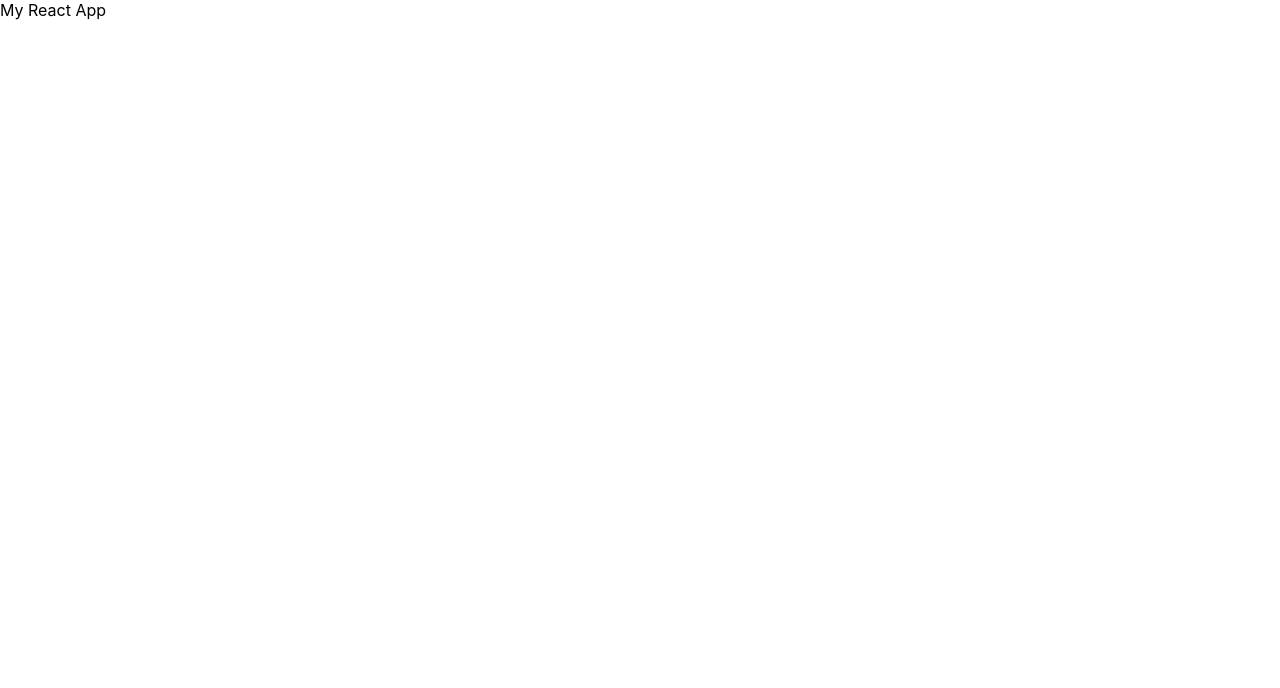
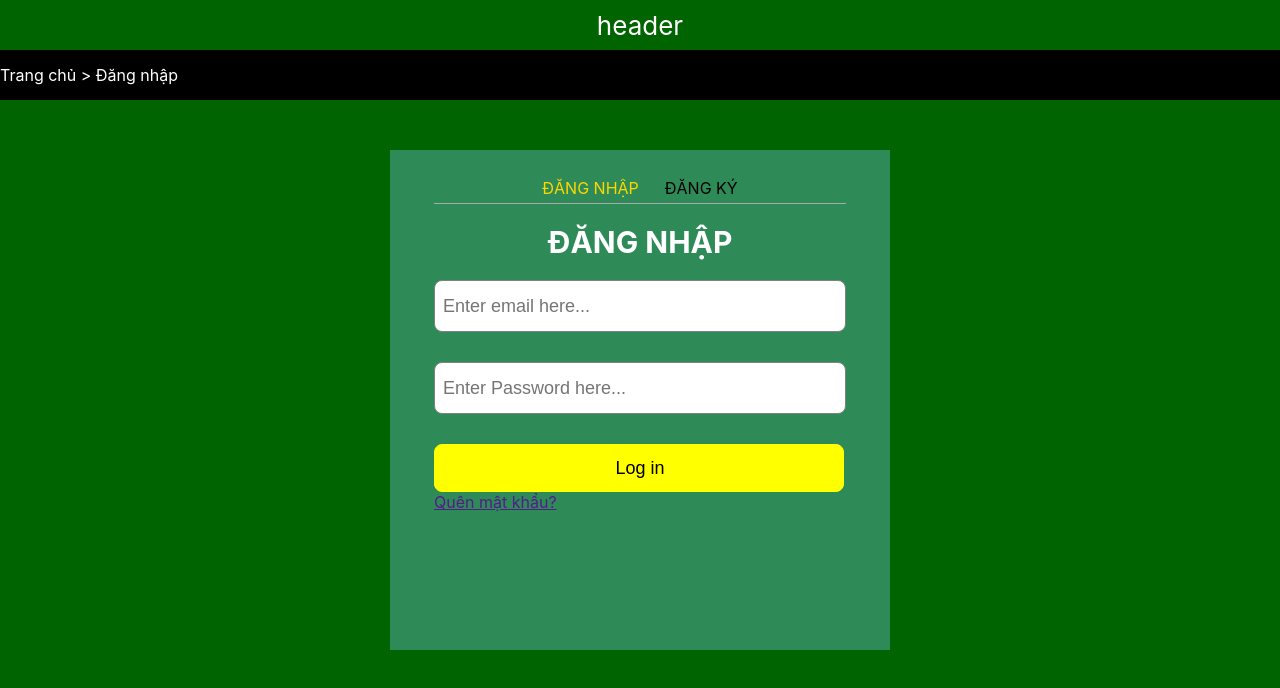
Before and after one commit to web-hus/web, a React (Create React App) app in the folder frontend/: page / in a window 1280 px wide. Shown: the top 688 px of the page. Built offline with nearby package versions, Linux system fonts and the light colour scheme; no server answers.

Commit message:
Trang đăng ký/đăng nhập v1

```diff
--- a/frontend/package.json
+++ b/frontend/package.json
@@ -8,7 +8,10 @@
     "@testing-library/user-event": "^13.5.0",
     "react": "^18.3.1",
     "react-dom": "^18.3.1",
+    "react-native": "^0.76.2",
+    "react-router-dom": "^6.28.0",
     "react-scripts": "5.0.1",
+    "react-tabs": "^6.0.2",
     "web-vitals": "^2.1.4"
   },
   "scripts": {
--- a/frontend/src/App.css
+++ b/frontend/src/App.css
@@ -1,5 +1,6 @@
 .App {
   text-align: center;
+  background-color: blue;
 }
 
 .App-logo {
@@ -14,14 +15,22 @@
 }
 
 .App-header {
-  background-color: #282c34;
-  min-height: 100vh;
+  background-color: darkgreen;
+  min-height: 50px;
   display: flex;
   flex-direction: column;
   align-items: center;
   justify-content: center;
   font-size: calc(10px + 2vmin);
   color: white;
+}
+.nav-bar{
+  background-color: black;
+  height:50px;
+  color: white;
+  display: flex;
+  align-items: center;
+
 }
 
 .App-link {
@@ -36,3 +45,10 @@
     transform: rotate(360deg);
   }
 }
+
+.Login{
+  background-color: darkgreen;
+  justify-content: center;
+  align-items: center;
+  display: flex;
+}
--- a/frontend/src/App.js
+++ b/frontend/src/App.js
@@ -1,17 +1,30 @@
-import React, { useEffect } from 'react';
+import './App.css';
+import React from 'react'
+import Login from './components/login';
+import {useEffet, useState} from 'react'
+import {BrowserRouter, Route, Routes} from 'react-router-dom'
+
 
 function App() {
-  useEffect(() => {
-    const apiUrl = process.env.REACT_APP_API_URL;
-    console.log("API URL:", apiUrl);
-    // Ví dụ gọi API
-    fetch(`${apiUrl}/some-endpoint`)
-      .then(response => response.json())
-      .then(data => console.log(data))
-      .catch(error => console.error("Error fetching data:", error));
-  }, []);
+  const [loggedIn, setLoggedIn] = useState(false)
+  const [email, setEmail] = useState('')
 
-  return <div className="App">My React App</div>;
+  return (
+    <>
+      <div className='App-header'>
+        header
+      </div>
+
+      <div className='nav-bar'>
+        Trang chủ > Đăng nhập
+      </div>
+
+      <div className="Login">
+        <Login/>
+      </div>
+    </>
+
+  )
 }
-
+document.body.style.backgroundColor = 'darkgreen'
 export default App;
--- /dev/null
+++ b/frontend/src/components/login.css
@@ -0,0 +1,108 @@
+.mainContainer{
+    flex-direction: column;
+    display:flex;
+    align-items:center;
+    justify-content:start;
+    height:100vh;
+    background-color:seagreen;
+    width: 500px;
+    height: 500px;
+    margin-top: 50px;
+}
+
+.titleContainer{
+    display:flex;
+    flex-direction:row;
+    font-size:30px;
+    font-weight:bolder;
+    align-items: center;
+    justify-content: center;
+    color: white;
+    margin: 20px;
+}
+
+.inputContainer{
+    display:flex;
+    flex-direction: column;
+    align-items: flex-start;
+    justify-content: center;
+}
+
+.inputBox{
+    height:48px;
+    width:400px;
+    font-size:large;
+    border-radius:8px;
+    border:1px solid grey;
+    padding-left:8px;
+    margin-bottom: 10px;
+}
+
+.inputButton{
+    height:48px;
+    width:410px;
+    font-size:large;
+    border-radius:8px;
+    border:1px solid yellow;
+    padding-left:8px;
+    background-color: yellow;
+}
+
+.react-tabs {
+    -webkit-tap-highlight-color: transparent;
+  }
+
+  .react-tabs__tab-list {
+    border-bottom: 1px solid #aaa;
+    margin: 0 0 10px;
+    padding: 0;
+    margin-top: 20px;
+    display: flex;
+    align-items: center;
+    justify-content: center;
+  }
+
+  .react-tabs__tab {
+    display: inline-block;
+    border: 1px solid transparent;
+    border-bottom: none;
+    bottom: -1px;
+    position: relative;
+    list-style: none;
+    padding: 6px 12px;
+    cursor: pointer;
+  }
+
+  .react-tabs__tab--selected {
+    background: transparent;
+    border-color: transparent;
+    color: gold;
+    border-radius: 5px 5px 0 0;
+  }
+
+  .react-tabs__tab--disabled {
+    color: GrayText;
+    cursor: default;
+  }
+
+  .react-tabs__tab:focus {
+    outline: none;
+  }
+
+  .react-tabs__tab:focus:after {
+    content: '';
+    position: absolute;
+    height: 5px;
+    left: -4px;
+    right: -4px;
+    bottom: -5px;
+    background: transparent;
+  }
+
+  .react-tabs__tab-panel {
+    display: none;
+  }
+
+  .react-tabs__tab-panel--selected {
+    display: block;
+  }
--- /dev/null
+++ b/frontend/src/components/login.js
@@ -0,0 +1,124 @@
+import React, { useState} from 'react'
+import './login.css'
+import {Tab, Tabs, TabList, TabPanel} from 'react-tabs'
+
+const Login = () =>{
+    const [email, setEmail] = useState('')
+    const [password, setPassword] = useState('')
+    const [lastname, setLastName] = useState('')
+    const [firstname, setFirstName] = useState('')
+    const [phonenum, setPhoneNum] = useState('')
+
+
+
+
+    return(
+        <div className={'mainContainer'}>
+            <div className={'functionalContainer'}>
+                <Tabs>
+                    <TabList>
+                        <Tab>ĐĂNG NHẬP</Tab>
+                        <Tab>ĐĂNG KÝ</Tab>
+                    </TabList>
+
+                    <TabPanel>
+                        <div className={'titleContainer'}>
+                            ĐĂNG NHẬP
+                        </div>
+
+                        <div className={'inputContainer'}>
+                            <input
+                                value={email}
+                                placeholder="Enter email here..."
+                                onChange={(ev) => setEmail(ev.target.value)}
+                                className={'inputBox'}
+                            />
+                        </div>
+
+                        <br/>
+
+                        <div className={'inputContainer'}>
+                            <input
+                                value={password}
+                                placeholder="Enter Password here..."
+                                onChange={(ev) => setPassword(ev.target.value)}
+                                className={'inputBox'}
+                            />
+                        </div>
+
+                        <br/>
+
+                        <div className={'inputContainer'}>
+                            <input className={'inputButton'} type='button' value={'Log in'}/>
+                        </div>
+                        <div>
+                            <a href="">Quên mật khẩu?</a>
+                        </div>
+                    </TabPanel>
+                    <TabPanel>
+                    <div className={'titleContainer'}>
+                        ĐĂNG KÝ
+                        </div>
+
+                        <div className={'inputContainer'}>
+                            <input
+                                value={lastname}
+                                placeholder="Họ"
+                                onChange={(ev) => setLastName(ev.target.value)}
+                                className={'inputBox'}
+                            />
+                        </div>
+
+                        <div className={'inputContainer'}>
+                            <input
+                                value={firstname}
+                                placeholder="Tên"
+                                onChange={(ev) => setFirstName(ev.target.value)}
+                                className={'inputBox'}
+                            />
+                        </div>
+
+
+                        <div className={'inputContainer'}>
+                            <input
+                                value={email}
+                                placeholder="Email"
+                                onChange={(ev) => setEmail(ev.target.value)}
+                                className={'inputBox'}
+                            />
+                        </div>
+
+                        <div className={'inputContainer'}>
+                        <input
+                            value={phonenum}
+                            placeholder="Số điện thoại"
+                            onChange={(ev) => setPhoneNum(ev.target.value)}
+                            className={'inputBox'}
+                        />
+                        </div>
+
+
+                        <div className={'inputContainer'}>
+                            <input
+                                value={password}
+                                placeholder="New Password"
+                                onChange={(ev) => setPassword(ev.target.value)}
+                                className={'inputBox'}
+                            />
+                        </div>
+
+                        <br/>
+
+                        <div className={'inputContainer'}>
+                            <input className={'inputButton'} type='button' value={'Sign Up'}/>
+                        </div>
+                    </TabPanel>
+                </Tabs>
+            </div>
+
+        </div>
+
+    )
+}
+
+export default Login
--- /dev/null
+++ b/frontend/src/components/tabs.css
@@ -0,0 +1,54 @@
+.react-tabs {
+  -webkit-tap-highlight-color: transparent;
+}
+
+.react-tabs__tab-list {
+  border-bottom: 1px solid #aaa;
+  margin: 0 0 10px;
+  padding: 0;
+}
+
+.react-tabs__tab {
+  display: inline-block;
+  border: 1px solid transparent;
+  border-bottom: none;
+  bottom: -1px;
+  position: relative;
+  list-style: none;
+  padding: 6px 12px;
+  cursor: pointer;
+}
+
+.react-tabs__tab--selected {
+  background: #fff;
+  border-color: #aaa;
+  color: black;
+  border-radius: 5px 5px 0 0;
+}
+
+.react-tabs__tab--disabled {
+  color: GrayText;
+  cursor: default;
+}
+
+.react-tabs__tab:focus {
+  outline: none;
+}
+
+.react-tabs__tab:focus:after {
+  content: '';
+  position: absolute;
+  height: 5px;
+  left: -4px;
+  right: -4px;
+  bottom: -5px;
+  background: #fff;
+}
+
+.react-tabs__tab-panel {
+  display: none;
+}
+
+.react-tabs__tab-panel--selected {
+  display: block;
+}
```
Also changed, not shown: 2 other files (tests, documents, lock files or other folders).
